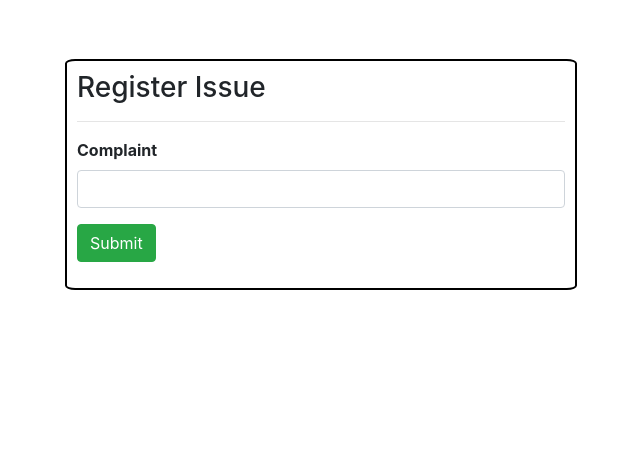
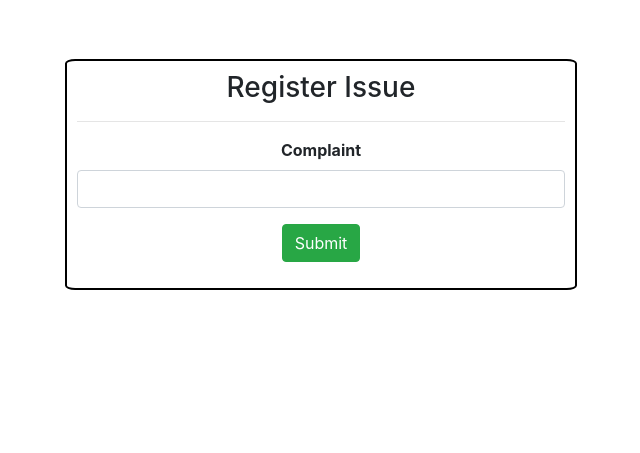
Before and after one commit to CFGIndia20/team-25, a Flask app: page /complaints in a window 1280 px wide. Shown: the part 347-800 px from the top of the page, without its empty margins (319-959 px from the left). Run offline with Flask 2, Linux system fonts and the light colour scheme; parts of the project's set-up code (start-up, migrations or seed data) failed here and were passed over; some libraries are stand-ins or nearby versions.

Commit message:
template/input.html updated

```diff
--- a/janahelper/templates/input.html
+++ b/janahelper/templates/input.html
@@ -18,7 +18,7 @@
     <script src="https://code.jquery.com/jquery-3.5.1.min.js"></script>
     <script src="https://cdn.jsdelivr.net/npm/popper.js@1.16.0/dist/umd/popper.min.js"></script>
     <script src="https://stackpath.bootstrapcdn.com/bootstrap/4.5.0/js/bootstrap.min.js"></script>
-    <link rel="stylesheet" href="./template/style.css">
+
 
 
 
@@ -29,8 +29,10 @@
     </style>
 </head>
 
-<body>
+<body onload="myFunction()">
+ <div id="loader"></div>
 
+    <div style="display:none;" id="myDiv" class="animate-bottom">
     <div style="margin-top:80px;">
         <div style="width: 40%; margin: auto; border: 2px solid black; padding: 10px;border-radius: 2%">
             <h3>Register Issue</h3>
@@ -50,7 +52,7 @@
             </form>
         </div>
     </div>
-
+    </div>
 </body>
 <script>
     var myVar;
@@ -93,5 +95,62 @@
 
 
 </script>
+<style>
+         /* Center the loader */
+         #loader {
+            position: absolute;
+            left: 50%;
+            top: 50%;
+            z-index: 1;
+            width: 150px;
+            height: 150px;
+            margin: -75px 0 0 -75px;
+            border: 16px solid #f3f3f3;
+            border-radius: 50%;
+            border-top: 16px solid #3498db;
+            border-top: 16px solid blue;
+            border-right: 16px solid green;
+            border-bottom: 16px solid red;
+            border-left: 16px solid pink;
+            width: 120px;
+            height: 120px;
+            -webkit-animation: spin 2s linear infinite;
+            animation: spin 2s linear infinite;
+          }
 
+          @-webkit-keyframes spin {
+            0% { -webkit-transform: rotate(0deg); }
+            100% { -webkit-transform: rotate(360deg); }
+          }
+
+          @keyframes spin {
+            0% { transform: rotate(0deg); }
+            100% { transform: rotate(360deg); }
+          }
+
+          /* Add animation to "page content" */
+          .animate-bottom {
+            position: relative;
+            -webkit-animation-name: animatebottom;
+            -webkit-animation-duration: 1s;
+            animation-name: animatebottom;
+            animation-duration: 1s
+          }
+
+          @-webkit-keyframes animatebottom {
+            from { bottom:-100px; opacity:0 }
+            to { bottom:0px; opacity:1 }
+          }
+
+          @keyframes animatebottom {
+            from{ bottom:-100px; opacity:0 }
+            to{ bottom:0; opacity:1 }
+          }
+
+          #myDiv {
+            display: none;
+            text-align: center;
+          }
+
+</style>
 </html>
```
